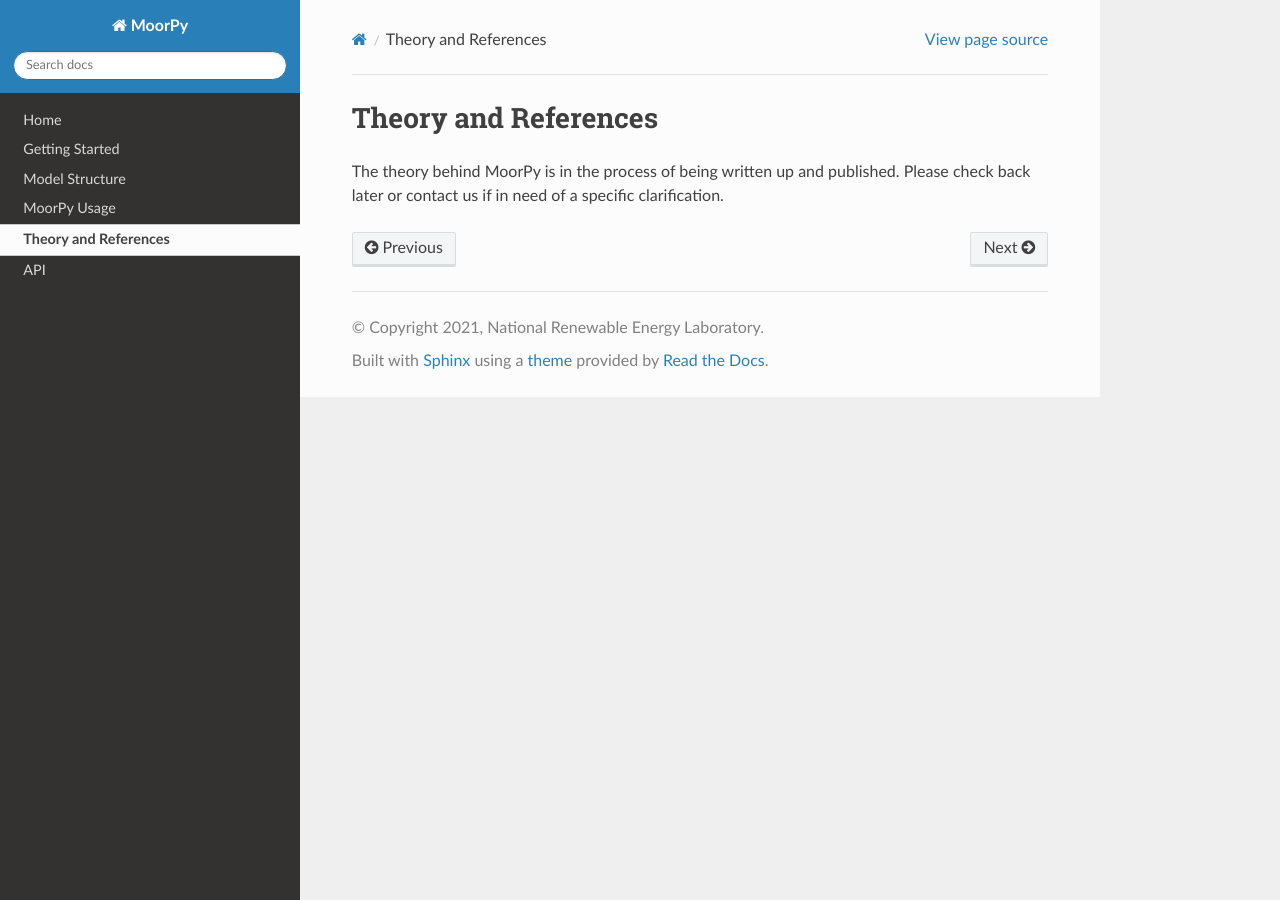
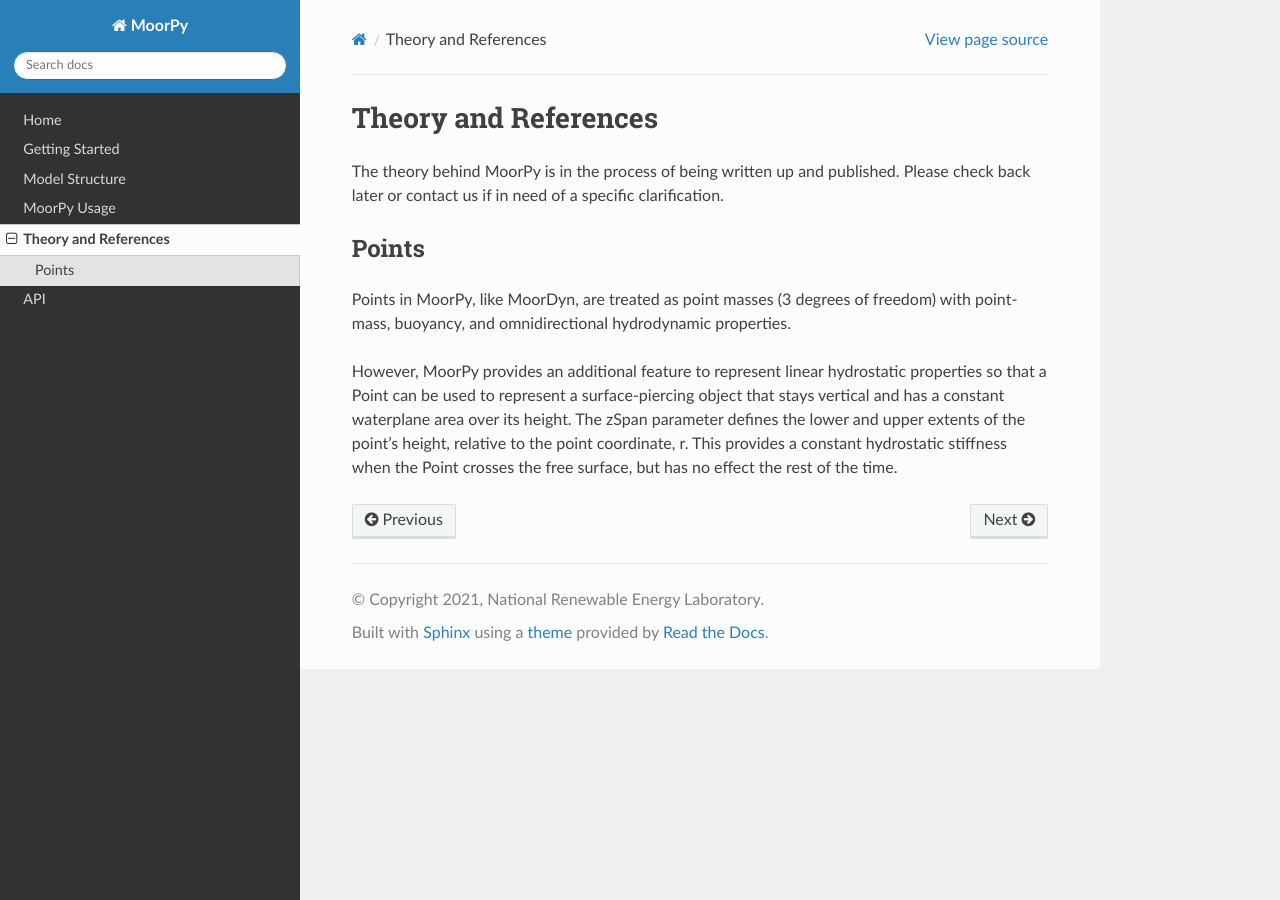
Before and after one commit to NREL/MoorPy, a Sphinx documentation site: the page built from docs/theory.rst, in a window 1280 px wide. Built offline with Sphinx 7.4.7 and the Read the Docs theme 2.0.0, drawn with Linux system fonts in a browser that asks for light colours.

```diff
--- a/docs/theory.rst
+++ b/docs/theory.rst
@@ -5,3 +5,19 @@
 
 The theory behind MoorPy is in the process of being written up and published.
 Please check back later or contact us if in need of a specific clarification.
+
+
+
+Points
+^^^^^^
+
+Points in MoorPy, like MoorDyn, are treated as point masses (3 degrees of freedom)
+with point-mass, buoyancy, and omnidirectional hydrodynamic properties.
+
+However, MoorPy provides an additional feature to represent linear hydrostatic
+properties so that a Point can be used to represent a surface-piercing object
+that stays vertical and has a constant waterplane area over its height. The
+zSpan parameter defines the lower and upper extents of the point's
+height, relative to the point coordinate, r. This provides a constant
+hydrostatic stiffness when the Point crosses the free surface, but has no
+effect the rest of the time.
```
Also changed, not shown: docs/usage.rst (+15 -0 lines), 1 other file.
